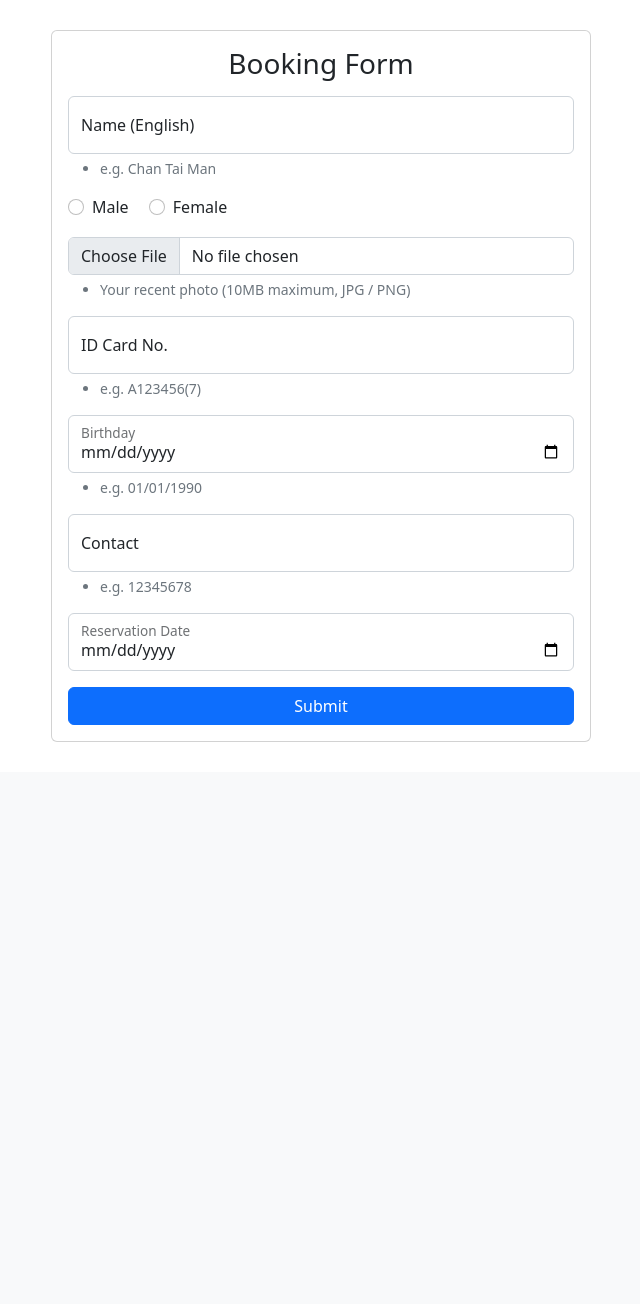
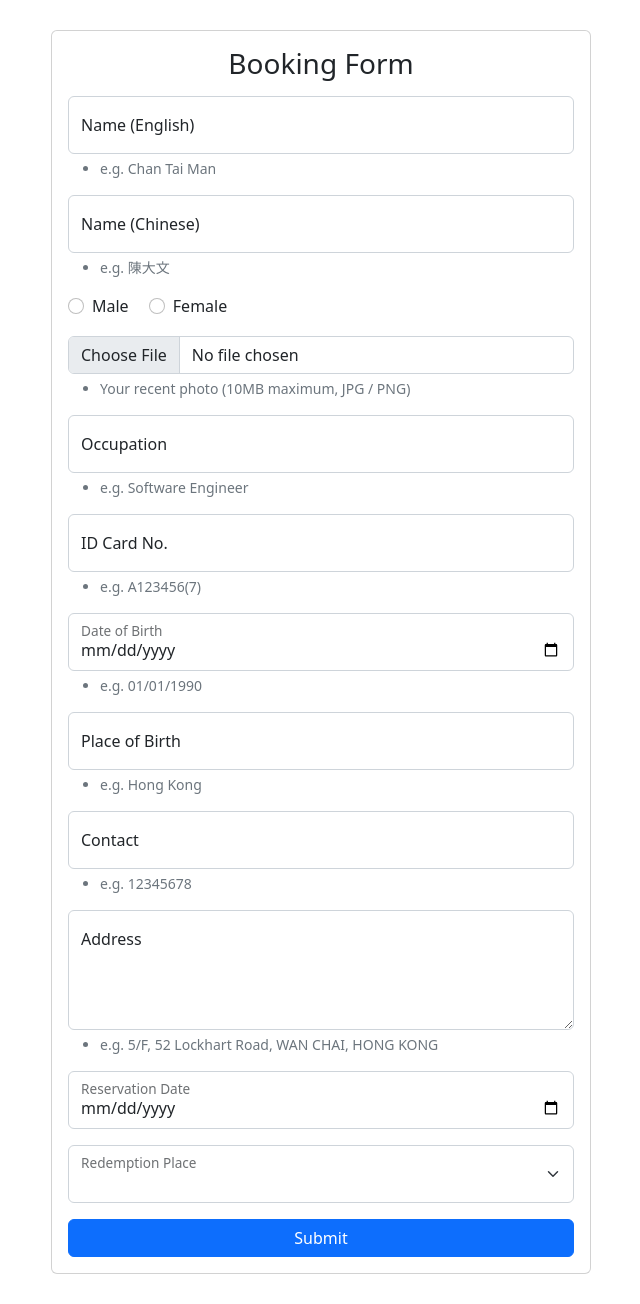
Before and after one commit to ma200415/security, a PHP site: page /bookingform.php in a window 1280 px wide. Shown: the part 57-1361 px from the top of the page, without its empty margins (319-959 px from the left). Before the commit the page ends 799 px from the top, so only its background shows below. Run offline with PHP 8.4, Linux system fonts and the light colour scheme; a user stored in the database is signed in; data that the repository does not hold is empty.

Commit message:
add more fields

```diff
--- a/bookingform.php
+++ b/bookingform.php
@@ -17,13 +17,17 @@ redirectHomeIfNotLoggedIn(["admin", "public"]);
 					<p class="card-text">
 						<?php
 						$dbh = pdo();
-						$sql = 'SELECT engName, gender, idNo, photo, birthday, contact, reservationDate, iv FROM booking WHERE user = ?';
+						$sql = 'SELECT * FROM booking WHERE user = ?';
 						$sth = $dbh->prepare($sql);
 						$sth->execute([$_SESSION["userId"]]);
 						$booking = $sth->fetch(PDO::FETCH_ASSOC);
 
 						if ($booking) :
-							list($engName, $gender, $idCardNo, $photo, $birthday, $contact) = decryptData([$booking["engName"], $booking["gender"], $booking["idNo"], $booking["photo"], $booking["birthday"], $booking["contact"]], $booking["iv"]);
+							list($engName, $chiName, $gender, $occupation, $idCardNo, $photo, $birthday, $birthPlace, $contact, $address) =
+								decryptData([
+									$booking["engName"], $booking["chiName"], $booking["gender"], $booking["occupation"], $booking["idNo"], $booking["photo"],
+									$booking["birthday"], $booking["birthPlace"], $booking["contact"], $booking["address"]
+								], $booking["iv"]);
 						?>
 					<div class="alert alert-primary" role="alert">
 						Submission History
@@ -32,6 +36,11 @@ redirectHomeIfNotLoggedIn(["admin", "public"]);
 					<div class="form-floating mb-3">
 						<input type="text" class="form-control" value="<?php echo $engName ?>" readonly>
 						<label for="engName">Name (English)</label>
+					</div>
+
+					<div class="form-floating mb-3">
+						<input type="text" class="form-control" value="<?php echo $chiName ?>" readonly>
+						<label for="chiName">Name (Chinese)</label>
 					</div>
 
 					<div class="form-floating mb-3">
@@ -69,13 +78,23 @@ redirectHomeIfNotLoggedIn(["admin", "public"]);
 					</div>
 
 					<div class="form-floating mb-3">
+						<input type="text" class="form-control" value="<?php echo $occupation ?>" readonly>
+						<label>Occupation</label>
+					</div>
+
+					<div class="form-floating mb-3">
 						<input type="text" class="form-control" value="<?php echo $idCardNo ?>" readonly>
 						<label>ID Card No.</label>
 					</div>
 
 					<div class="form-floating mb-3">
 						<input type="date" class="form-control" value="<?php echo $birthday ?>" readonly>
-						<label>Birthday</label>
+						<label>Date of Birth</label>
+					</div>
+
+					<div class="form-floating mb-3">
+						<input type="text" class="form-control" value="<?php echo $birthPlace ?>" readonly>
+						<label>Place of Birth</label>
 					</div>
 
 					<div class="form-floating mb-3">
@@ -83,9 +102,19 @@ redirectHomeIfNotLoggedIn(["admin", "public"]);
 						<label>Contact</label>
 					</div>
 
-					<div class="form-floating">
+					<div class="form-floating mb-3">
+						<textarea class="form-control" style="height: 120px;" rows="4" readonly><?php echo $address ?></textarea>
+						<label>Address</label>
+					</div>
+
+					<div class="form-floating mb-3">
 						<input type="date" class="form-control" value="<?php echo $booking["reservationDate"] ?>" readonly>
 						<label for="reservationDate">Reservation Date</label>
+					</div>
+
+					<div class="form-floating">
+						<input type="text" class="form-control" value="<?php echo $booking["redemptionPlace"] ?>" readonly>
+						<label>Redemption Place</label>
 					</div>
 				<?php
 						else :
@@ -94,23 +123,36 @@ redirectHomeIfNotLoggedIn(["admin", "public"]);
 							if (isset($_POST["booking"])) {
 								$errorMsg = array();
 
-								$engName = $_POST["engName"];
-								$idCardNo = $_POST["idCardNo"];
+								$engName = trim($_POST["engName"]);
+								$chiName = trim($_POST["chiName"]);
+								$idCardNo = trim($_POST["idCardNo"]);
 								$birthday = $_POST["birthday"];
-								$contact = $_POST["contact"];
+								$birthPlace = trim($_POST["birthPlace"]);
+								$address = trim($_POST["address"]);
+								$contact = trim($_POST["contact"]);
+								$occupation = trim($_POST["occupation"]);
 								$reservationDate = $_POST["reservationDate"];
+								$redemptionPlace = trim($_POST["redemptionPlace"]);
 								$uploadPhoto = $_FILES['recentPhoto'];
 
 								if (!preg_match(regexEnglishName(), $engName)) {
-									array_push($errorMsg, "Invalid Name!");
+									array_push($errorMsg, "Invalid English Name!");
+								}
+
+								if (!preg_match(regexChineseName(), $chiName)) {
+									array_push($errorMsg, "Invalid Chinese Name!");
 								}
 
 								if (empty($_POST["genderRadioOptions"])) {
-									array_push($errorMsg, "Invalid Gender!");
+									array_push($errorMsg, "Please select Gender!");
+								}
+
+								if (empty($occupation)) {
+									array_push($errorMsg, "Please input Occupation!");
 								}
 
 								if (empty($uploadPhoto)) {
-									array_push($errorMsg, "Photo is missing");
+									array_push($errorMsg, "Photo is missing!");
 								} else {
 									//Set max_allowed_packet=50M in my.ini
 									if ($uploadPhoto['error'] != 0) {
@@ -132,6 +174,14 @@ redirectHomeIfNotLoggedIn(["admin", "public"]);
 									array_push($errorMsg, "Invalid Birthday!");
 								}
 
+								if (empty($birthPlace)) {
+									array_push($errorMsg, "Please input Place of Birth!");
+								}
+
+								if (empty($address)) {
+									array_push($errorMsg, "Please input Address!");
+								}
+
 								if (!preg_match(regexContact(), $contact)) {
 									array_push($errorMsg, "Invalid Contact!");
 								}
@@ -140,15 +190,23 @@ redirectHomeIfNotLoggedIn(["admin", "public"]);
 									array_push($errorMsg, "Invalid Reservation Date!");
 								}
 
+								if (empty($redemptionPlace)) {
+									array_push($errorMsg, "Please input Redemption Place!");
+								}
+
 								if (sizeof($errorMsg) < 1) {
-									list($e_engName, $e_gender, $e_uploadPhoto, $e_idCardNo, $e_birthday, $e_contact, $iv) =
-										encryptData([$engName, $_POST["genderRadioOptions"], encodeFile($uploadPhoto['tmp_name']), $idCardNo, $birthday, $contact]);
+									list($e_engName, $e_chiName, $e_gender, $e_uploadPhoto, $e_idCardNo, $e_birthday, $e_birthPlace, $e_address, $e_contact, $e_occupation, $iv) =
+										encryptData([
+											$engName, $chiName, $_POST["genderRadioOptions"], encodeFile($uploadPhoto['tmp_name']),
+											$idCardNo, $birthday, $birthPlace, $address, $contact, $occupation
+										]);
 
 									try {
 										$dbh = pdo();
-										$sql = 'INSERT INTO booking (user, engName, gender, photo, idNo, birthday, contact, reservationDate, iv) VALUES (?,?,?,?,?,?,?,?,?)';
+										$sql = 'INSERT INTO booking (user, engName, chiName, gender, photo, idNo, birthday, birthPlace, contact, address, occupation, reservationDate, redemptionPlace, iv)
+										VALUES (?,?,?,?,?,?,?,?,?,?,?,?,?,?)';
 										$sth = $dbh->prepare($sql);
-										$sth->execute([$_SESSION["userId"], $e_engName, $e_gender, $e_uploadPhoto, $e_idCardNo, $e_birthday, $e_contact, $reservationDate, $iv]);
+										$sth->execute([$_SESSION["userId"], $e_engName, $e_chiName, $e_gender, $e_uploadPhoto, $e_idCardNo, $e_birthday, $e_birthPlace, $e_contact, $e_address, $e_occupation, $reservationDate, $redemptionPlace, $iv]);
 									} catch (PDOException $e) {
 										array_push($errorMsg, $e->getMessage());
 									}
@@ -186,6 +244,18 @@ redirectHomeIfNotLoggedIn(["admin", "public"]);
 						</div>
 
 						<div class="form-floating mb-3">
+							<input type="text" class="form-control" name="chiName" placeholder="e.g. 陳大文" value="<?php echo isset($_POST["chiName"]) ? $_POST["chiName"] : "" ?>" pattern="<?php echo regexChineseName() ?>" required>
+							<label for="chiName">Name (Chinese)</label>
+							<div class="form-text">
+								<ul>
+									<li>
+										e.g. 陳大文
+									</li>
+								</ul>
+							</div>
+						</div>
+
+						<div class="form-floating mb-3">
 							<div class="form-check form-check-inline">
 								<input class="form-check-input" type="radio" name="genderRadioOptions" id="maleRadio" value="M" <?php echo isset($_POST["genderRadioOptions"]) && $_POST["genderRadioOptions"] == "M" ? "checked" : ""; ?>>
 								<label class="form-check-label" for="maleRadio">Male</label>
@@ -209,6 +279,18 @@ redirectHomeIfNotLoggedIn(["admin", "public"]);
 						</div>
 
 						<div class="form-floating mb-3">
+							<input type="text" class="form-control" name="occupation" placeholder="e.g. Software Engineer" value="<?php echo isset($_POST["occupation"]) ? $_POST["occupation"] : "" ?>" required>
+							<label for="occupation">Occupation</label>
+							<div class="form-text">
+								<ul>
+									<li>
+										e.g. Software Engineer
+									</li>
+								</ul>
+							</div>
+						</div>
+
+						<div class="form-floating mb-3">
 							<input type="text" class="form-control" name="idCardNo" placeholder="e.g. A123456(7)" value="<?php echo isset($_POST["idCardNo"]) ? $_POST["idCardNo"] : "" ?>" pattern="<?php echo regexIDCardNo() ?>" required>
 							<label for="idCardNo">ID Card No.</label>
 							<div class="form-text">
@@ -222,11 +304,23 @@ redirectHomeIfNotLoggedIn(["admin", "public"]);
 
 						<div class="form-floating mb-3">
 							<input type="date" class="form-control" name="birthday" value="<?php echo isset($_POST["birthday"]) ? $_POST["birthday"] : "" ?>" max="<?php echo maxBirthday() ?>" min="<?php echo minBirthday() ?>" required>
-							<label for="birthday">Birthday</label>
+							<label for="birthday">Date of Birth</label>
 							<div class="form-text">
 								<ul>
 									<li>
 										e.g. 01/01/1990
+									</li>
+								</ul>
+							</div>
+						</div>
+
+						<div class="form-floating mb-3">
+							<input type="text" class="form-control" name="birthPlace" placeholder="e.g. Hong Kong" value="<?php echo isset($_POST["birthPlace"]) ? $_POST["birthPlace"] : "" ?>" required>
+							<label for="birthPlace">Place of Birth</label>
+							<div class="form-text">
+								<ul>
+									<li>
+										e.g. Hong Kong
 									</li>
 								</ul>
 							</div>
@@ -244,9 +338,34 @@ redirectHomeIfNotLoggedIn(["admin", "public"]);
 							</div>
 						</div>
 
-						<div class="form-floating">
+						<div class="form-floating mb-3">
+							<textarea class="form-control" placeholder="Address" id="address" name="address" style="height: 120px;" rows="4" required><?php echo isset($_POST["address"]) ? $_POST["address"] : "" ?></textarea>
+							<label for="address">Address</label>
+							<div class="form-text">
+								<ul>
+									<li>
+										e.g. 5/F,
+										52 Lockhart Road,
+										WAN CHAI,
+										HONG KONG
+									</li>
+								</ul>
+							</div>
+						</div>
+
+						<div class="form-floating mb-3">
 							<input type="date" class="form-control" name="reservationDate" value="<?php echo isset($_POST["reservationDate"]) ? $_POST["reservationDate"] : "" ?>" max="<?php echo maxReservationDate() ?>" min="<?php echo minReservationDate() ?>" required>
 							<label for="reservationDate">Reservation Date</label>
+						</div>
+
+						<div class="form-floating">
+							<select class="form-select" name="redemptionPlace" aria-label="Redemption Place" required>
+								<option></option>
+								<option <?php echo isset($_POST["redemptionPlace"]) && $_POST["redemptionPlace"] == "Hong Kong Island" ? "selected" : "" ?>>Hong Kong Island</option>
+								<option <?php echo isset($_POST["redemptionPlace"]) && $_POST["redemptionPlace"] == "Kowloon" ? "selected" : "" ?>>Kowloon</option>
+								<option <?php echo isset($_POST["redemptionPlace"]) && $_POST["redemptionPlace"] == "New Territories" ? "selected" : "" ?>>New Territories</option>
+							</select>
+							<label for="redemptionPlace">Redemption Place</label>
 						</div>
 					</form>
 					</p>
--- a/navbar.php
+++ b/navbar.php
@@ -99,6 +99,11 @@ function pdo()
 function regexEnglishName()
 {
 	return "(^[a-zA-Z\s]*)";
+}
+
+function regexChineseName()
+{
+	return "/\p{Han}+/u";
 }
 
 function regexIDCardNo()
```
Also changed, not shown: id_card_booking.sql (+7 -2 lines).
